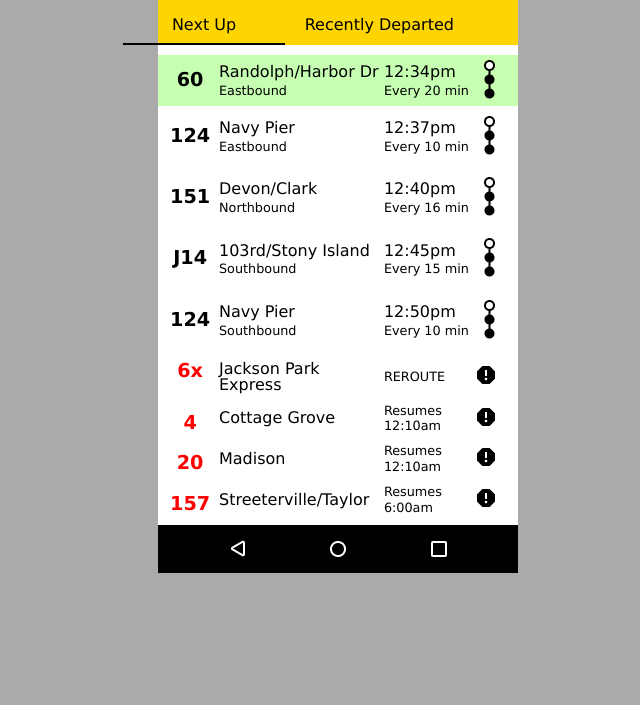
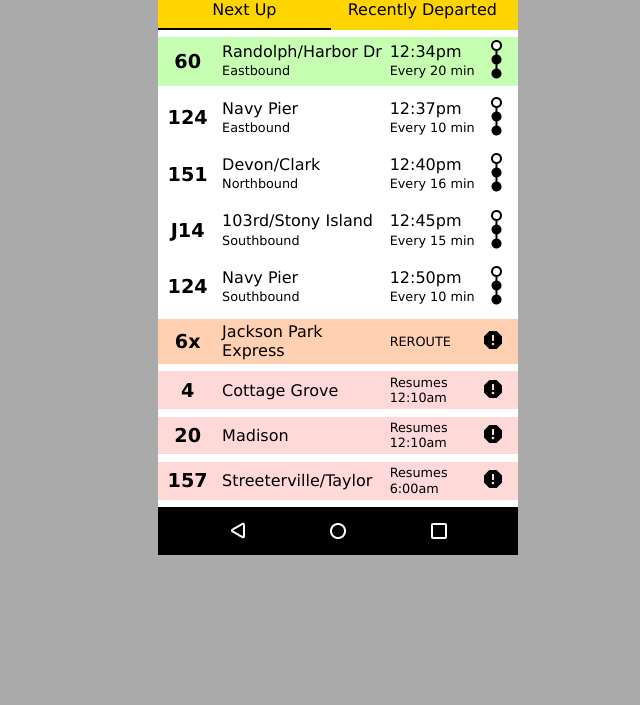
Before and after one commit to EmmaRyn/BusyBus, a plain HTML site: page index.html in a window 1280 px wide. Shown: the part 95-800 px from the top of the page, without its empty margins (302-942 px from the left). Drawn offline with Linux system fonts and the light colour scheme.

Commit message:
Add revision updates - simplify code using nested lists

```diff
--- a/css/styles.css
+++ b/css/styles.css
@@ -15,125 +15,100 @@ body {
   margin: 0 auto;
 }
 
-header, nav {
+#header {
   background-color: #FFD501;
 }
 
 #status-bar {
-  width: 100%;
   opacity: 0.3;
-}
-
-#back {
-  width: 10%;
-  float: left;
-  padding: 10px;
-  margin-right: 0%;
-}
-
-#header-text {
-  width: 75%;
-  text-align: center;
-  padding: 10px;
-  font-size: 1.4em;
-  vertical-align: middle;
 }
 
 #back, #header-text, #next, #recent {
   display: inline-block;
 }
 
+#back {
+  width: 15%;
+  float: left;
+  padding: 10px;
+}
+
+#header-text {
+  width: 85%;
+  padding: 10px;
+  font-size: 1.3em;
+}
+
 #nav-bar {
-  width: 100%;
+  margin-top: 8%;
 }
 
 #next, #recent {
-  margin: 20px auto 0px -35px;
-  width: 45%;
-  padding: 0px 0px 10px 0px;
+  width: 48%;
+  padding-bottom: 10px;
   text-align: center;
+  margin: 0 auto;
 }
 
 #next {
   border-bottom: 2px solid black;
-  margin-right: 12%;
 }
 
 .bus {
   display: block;
-  margin: 10px 0px;
-  padding: 0px 10px;
-  height: 8%;
+  width: 100%;
+  margin: 2% 0%;
+  padding: 1% 2%;
 }
 
-#bus1 {
-  padding-top: 5px;
+.next-bus {
   background-color: #C6FFB2;
 }
 
-.reroute, .out-of-service {
-  height: 6%;
+.line {
+  width: 13%;
+  font-weight: bold;
+  font-size: 1.2em;
+  text-align: center;
+}
+
+.route-info {
+  width: 47%;
+  margin-left: 2%;
+  line-height: 1.2em;
 }
 
 .alerts-img {
   width: 10%;
 }
 
-.line {
-  width: 13%;
-  font-weight: bold;
-  font-size: 1.2em;
-  float: left;
-  padding: 10px 0px;
-  text-align: center;
+.time-info, .reroute-info  {
+  width: 25%;
+  line-height: 1.2em;
 }
 
-.route-info {
-  width: 47%;
-  margin-left: 2%;
-}
-
-.stops {
+.stops, .alerts-img  {
   width: 7%;
   padding-left: 10px;
 }
 
-.destination, .direction, .time, .freq {
-  display: block;
-  line-height: 1.3em;
-}
-
-.line, .route-info, .time-info, .reroute-info, .stops {
-  display: inline-block;
-  vertical-align: middle;
+.alerts-img {
+  padding-left: 0px;
 }
 
 .direction, .freq, .reroute-info {
   font-size: 0.8em;
 }
 
-.time-info {
-  width: 25%;
-}
-
-#alerts-section .route-info {
-  width: 47%;
-}
-
-#alerts-section .reroute-info {
-  width: 20%;
-  line-height: 1.2em;
-}
-
-.alerts-img {
-  margin-left: 5%;
+.line, .route-info, .time-info, .reroute-info, .stops, .alerts-img {
+  display: inline-block;
   vertical-align: middle;
 }
 
-div.reroute .line, div.reroute .route-info, div.reroute .reroute-info {
-  padding: 0px;
+.reroute {
+  background-color: #FFD0B1;
 }
 
-.reroute .line, .out-of-service .line {
-  color: red;
+.out-of-service {
+  background-color: #FFD8D8;
 }
--- a/index.html
+++ b/index.html
@@ -8,134 +8,150 @@
 </head>
 <body>
   <section class="container">
-    <header>
+    <section id="header">
       <div id="status-bar">
         <img src="images/statusbar-light.png" />
       </div>
-      <div id="app-bar">
-        <span id="back"><img src="images/arrow-back.png" /></span>
-        <span id="header-text">
+      <ul id="app-bar">
+        <li id="back"><img src="images/arrow-back.png" /></li>
+        <li id="header-text">
           <h1>Washington & State St</h1>
-        </span>
-      </div>
-      <div id=nav-bar>
-        <div id="next">Next Up</div>
-        <div id="recent">Recently Departed</div>
-      </div>
-    </header>
-    <div class="bus" id="bus1">
-      <div class="line">60</div>
-      <div class="route-info">
-        <span class="destination">Randolph/Harbor Dr</span>
-        <span class="direction">Eastbound</span>
-      </div>
-      <div class="time-info">
-        <span class="time">12:34pm</span>
-        <span class="freq">Every 20 min</span>
-      </div>
-      <div class="stops">
-        <img src="images/stops-icon.png" />
-      </div>
+        </li>
+      </ul>
+      <ul id=nav-bar>
+        <li id="next">Next Up</li>
+        <li id="recent">Recently Departed</li>
+      </ul>
+    </section>
+    <section id="content">
+      <ul class="buses">
+        <li class="bus next-bus" id="bus1">
+          <ul class="bus-info">
+            <li class="line">60</li>
+            <li class="route-info">
+              <ul>
+                <li class="destination">Randolph/Harbor Dr</li>
+                <li class="direction">Eastbound</li>
+              </ul>
+            </li>
+            <li class="time-info">
+              <ul>
+                <li class="time">12:34pm</li>
+                <li class="freq">Every 20 min</li>
+              </ul>
+            </li>
+            <li class="stops"><img src="images/stops-icon.png" /></li>
+          </ul>
+        </li>
+        <li class="bus" id="bus2">
+          <ul class="bus-info">
+            <li class="line">124</li>
+            <li class="route-info">
+              <ul>
+                <li class="destination">Navy Pier</li>
+                <li class="direction">Eastbound</li>
+              </ul>
+            </li>
+            <li class="time-info">
+              <ul>
+                <li class="time">12:37pm</li>
+                <li class="freq">Every 10 min</li>
+              </ul>
+            </li>
+            <li class="stops"><img src="images/stops-icon.png" /></li>
+          </ul>
+        </li>
+        <li class="bus" id="bus3">
+          <ul class="bus-info">
+            <li class="line">151</li>
+            <li class="route-info">
+              <ul>
+                <li class="destination">Devon/Clark</li>
+                <li class="direction">Northbound</li>
+              </ul>
+            </li>
+            <li class="time-info">
+              <ul>
+                <li class="time">12:40pm</li>
+                <li class="freq">Every 16 min</li>
+              </ul>
+            </li>
+            <li class="stops"><img src="images/stops-icon.png" /></li>
+          </ul>
+        </li>
+        <li class="bus" id="bus4">
+          <ul class="bus-info">
+            <li class="line">J14</li>
+            <li class="route-info">
+              <ul>
+                <li class="destination">103rd/Stony Island</li>
+                <li class="direction">Southbound</li>
+              </ul>
+            </li>
+            <li class="time-info">
+              <ul>
+                <li class="time">12:45pm</li>
+                <li class="freq">Every 15 min</li>
+              </ul>
+            </li>
+            <li class="stops"><img src="images/stops-icon.png" /></li>
+          </ul>
+        </li>
+        <li class="bus" id="bus5">
+          <ul class="bus-info">
+            <li class="line">124</li>
+            <li class="route-info">
+              <ul>
+                <li class="destination">Navy Pier</li>
+                <li class="direction">Southbound</li>
+              </ul>
+            </li>
+            <li class="time-info">
+              <ul>
+                <li class="time">12:50pm</li>
+                <li class="freq">Every 10 min</li>
+              </ul>
+            </li>
+            <li class="stops"><img src="images/stops-icon.png" /></li>
+          </ul>
+        </li>
+        <li class="bus reroute" id="bus6">
+          <ul class="bus-info">
+            <li class="line">6x</li>
+            <li class="route-info">Jackson Park Express</li>
+            <li class="reroute-info">REROUTE</li>
+            <li class="alerts-img"><img src="images/report.png" /></li>
+          </ul>
+        </li>
+        <li class="bus out-of-service" id="bus7">
+          <ul>
+            <li class="line">4</li>
+            <li class="route-info">Cottage Grove</li>
+            <li class="reroute-info">Resumes 12:10am</li>
+            <li class="alerts-img"><img src="images/report.png" /></li>
+          </ul>
+        </li>
+        <li class="bus out-of-service" id="bus8">
+          <ul class="bus-info">
+            <li class="line">20</li>
+            <li class="route-info">Madison</li>
+            <li class="reroute-info">Resumes 12:10am</li>
+            <li class="alerts-img"><img src="images/report.png" /></li>
+          </ul>
+        </li>
+        <li class="bus out-of-service" id="bus9">
+          <ul>
+            <li class="line">157</li>
+            <li class="route-info">Streeterville/Taylor</li>
+            <li class="reroute-info">Resumes 6:00am</li>
+            <li class="alerts-img"><img src="images/report.png" /></li>
+          </ul>
+        </li>
+      </ul>
+    </section>
+    <div id="phone-bar">
+      <img src="images/navbar-black.png" />
     </div>
-    <div class="bus" id="bus2">
-      <div class="line">124</div>
-      <div class="route-info">
-        <span class="destination">Navy Pier</span>
-        <span class="direction">Eastbound</span>
-      </div>
-      <div class="time-info">
-        <span class="time">12:37pm</span>
-        <span class="freq">Every 10 min</span>
-      </div>
-      <div class="stops">
-        <img src="images/stops-icon.png" />
-      </div>
-    </div>
-    <div class="bus" id="bus3">
-      <div class="line">151</div>
-      <div class="route-info">
-        <span class="destination">Devon/Clark</span>
-        <span class="direction">Northbound</span>
-      </div>
-      <div class="time-info">
-        <span class="time">12:40pm</span>
-        <span class="freq">Every 16 min</span>
-      </div>
-      <div class="stops">
-        <img src="images/stops-icon.png" />
-      </div>
-    </div>
-    <div class="bus" id="bus4">
-      <div class="line">J14</div>
-      <div class="route-info">
-        <span class="destination">103rd/Stony Island</span>
-        <span class="direction">Southbound</span>
-      </div>
-      <div class="time-info">
-        <span class="time">12:45pm</span>
-        <span class="freq">Every 15 min</span>
-      </div>
-      <div class="stops">
-        <img src="images/stops-icon.png" />
-      </div>
-    </div>
-    <div class="bus" id="bus5">
-      <div class="line">124</div>
-      <div class="route-info">
-        <span class="destination">Navy Pier</span>
-        <span class="direction">Southbound</span>
-      </div>
-      <div class="time-info">
-        <span class="time">12:50pm</span>
-        <span class="freq">Every 10 min</span>
-      </div>
-      <div class="stops">
-        <img src="images/stops-icon.png" />
-      </div>
-    </div>
-    <div id="alerts-section">
-      <div class="bus reroute" id="bus6">
-        <div class="line">6x</div>
-        <div class="route-info">
-          Jackson Park Express
-        </div>
-        <div class="reroute-info">
-          REROUTE
-        </div>
-        <span class="alerts-img"><img src="images/report.png" /></span>
-      </div>
-      <div class="bus out-of-service" id="bus7">
-        <div class="line">4</div>
-        <div class="route-info">
-          Cottage Grove
-        </div>
-        <div class="reroute-info">
-          Resumes 12:10am
-        </div>
-        <span class="alerts-img"><img src="images/report.png" /></span>
-      </div>
-      <div class="bus out-of-service" id="bus8">
-        <div class="line">20</div>
-        <div class="route-info">
-          Madison
-        </div>
-        <div class="reroute-info">
-          Resumes 12:10am
-        </div>
-        <span class="alerts-img"><img src="images/report.png" /></span>
-      </div>
-      <div class="bus out-of-service" id="bus9">
-        <div class="line">157</div>
-        <div class="route-info">
-          Streeterville/Taylor
-        </div>
-        <div class="reroute-info">
-          Resumes 6:00am
-        </div>
-        <span class="alerts-img"><img src="images/report.png" /></span>
-      </div>
-    </div>
-    <img src="images/navbar-black.png" />
   </section>
 </body>
 </html>
```
